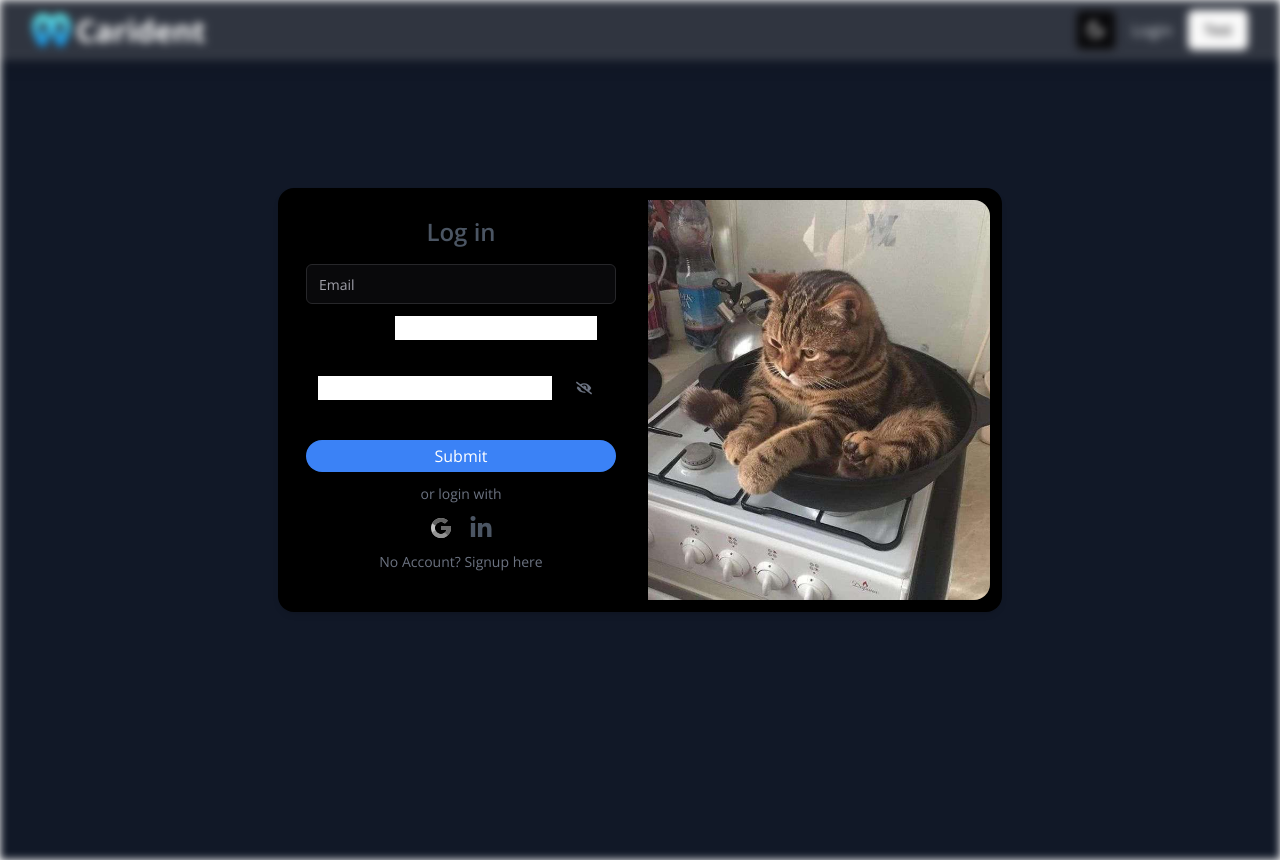
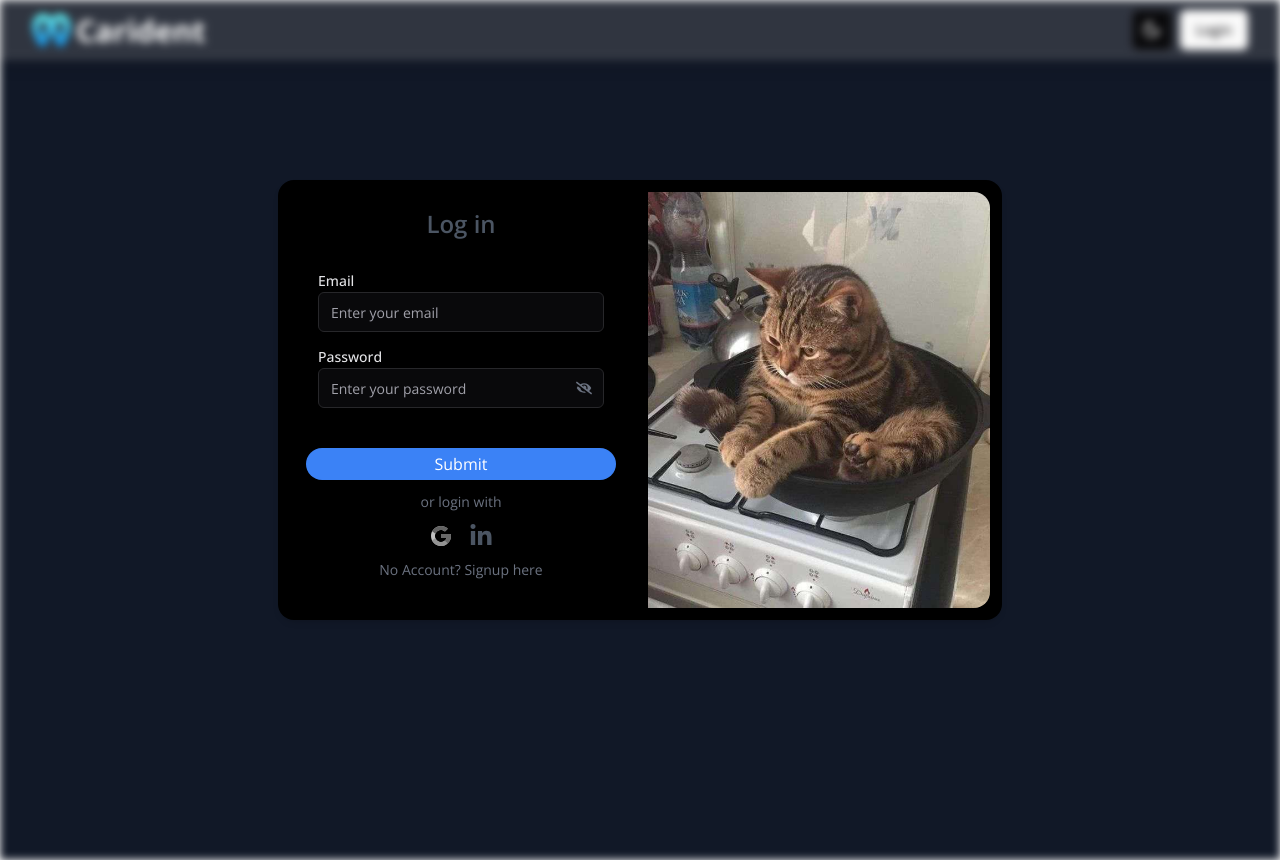
Before and after one commit to code-geass-tech/Admin-Web, a React (Vite) app: page / in a window 1280 px wide. Both pictures are taken after a click on the button "Join Now". Built offline with nearby package versions, Linux system fonts and the light colour scheme.

Commit message:
rework nav and login ui

```diff
--- a/package.json
+++ b/package.json
@@ -11,6 +11,7 @@
   },
   "dependencies": {
     "@radix-ui/react-dropdown-menu": "^2.0.6",
+    "@radix-ui/react-label": "^2.0.2",
     "@radix-ui/react-slot": "^1.0.2",
     "class-variance-authority": "^0.7.0",
     "clsx": "^2.1.1",
--- a/src/components/LoginPopup/Login.jsx
+++ b/src/components/LoginPopup/Login.jsx
@@ -2,7 +2,7 @@
 import { FcGoogle } from "react-icons/fc";
 import { FaEye, FaEyeSlash, FaLinkedinIn } from "react-icons/fa";
 import { Input } from "@/components/ui/input"
-
+import { Label } from '@/components/ui/label'
 
 const Login = ({ handleSignIn }) => {
   const [showPassword, setShowPassword] = useState(false);
@@ -13,22 +13,16 @@
         <h1 className="mb-4 text-center text-2xl font-semibold text-gray-600">
           Log in
         </h1>
-        <Input type="email" placeholder="Email" />
         <form className="flex flex-col gap-3 p-3">
           <div>
-            <label for="username" className="input-label">
-              Username
-            </label>
-            <input id="username" type="text" className="input" />
+            <Label htmlFor="email">Email</Label>
+            <Input type="email" placeholder="Enter your email" />
           </div>
           <div>
-            <label for="password" className="input-label">
-              Password
-            </label>
+          <Label htmlFor="email">Password</Label>
             <div className="relative">
-              <input
-                className="input pr-8"
-                id="password"
+              <Input
+                placeholder="Enter your password"
                 type={showPassword ? "text" : "password"}
               />
 
--- a/src/components/Navbar/Navbar.jsx
+++ b/src/components/Navbar/Navbar.jsx
@@ -3,7 +3,7 @@
 import { ModeToggle } from "../mode-toggle";
 import { Button } from "../ui/button";
 
-const Navbar = ({ handleLoginPopup, isDarkTheme, toggleTheme }) => {
+const Navbar = ({ handleLoginPopup }) => {
   return (
     <>
       <main className="shadow-lg bg-white/70 backdrop-blur-sm dark:bg-gray-900/70">
@@ -13,16 +13,9 @@
               <img src={Logo} alt="Logo" className="h-10 inline mr-1 mb-3" />
               Carident
             </a>
-            <div className="flex items-center">
+            <div className="flex gap-2 items-center">
               <ModeToggle />
-              <a
-                href="#"
-                onClick={handleLoginPopup}
-                className="text-gray-700 dark:text-gray-300 hover:text-gray-900 dark:hover:text-white px-4 py-4 inline-block select-none"
-              >
-                Login
-              </a>
-              <Button>Test</Button>
+              <Button onClick={handleLoginPopup}>Login</Button>
             </div>
           </nav>
         </div>
--- /dev/null
+++ b/src/components/ui/label.jsx
@@ -0,0 +1,16 @@
+import * as React from "react"
+import * as LabelPrimitive from "@radix-ui/react-label"
+import { cva } from "class-variance-authority";
+
+import { cn } from "@/lib/utils"
+
+const labelVariants = cva(
+  "text-sm font-medium leading-none peer-disabled:cursor-not-allowed peer-disabled:opacity-70 dark:text-zinc-200"
+)
+
+const Label = React.forwardRef(({ className, ...props }, ref) => (
+  <LabelPrimitive.Root ref={ref} className={cn(labelVariants(), className)} {...props} />
+))
+Label.displayName = LabelPrimitive.Root.displayName
+
+export { Label }
```
Also changed, not shown: 1 other file (tests, documents, lock files or other folders).
